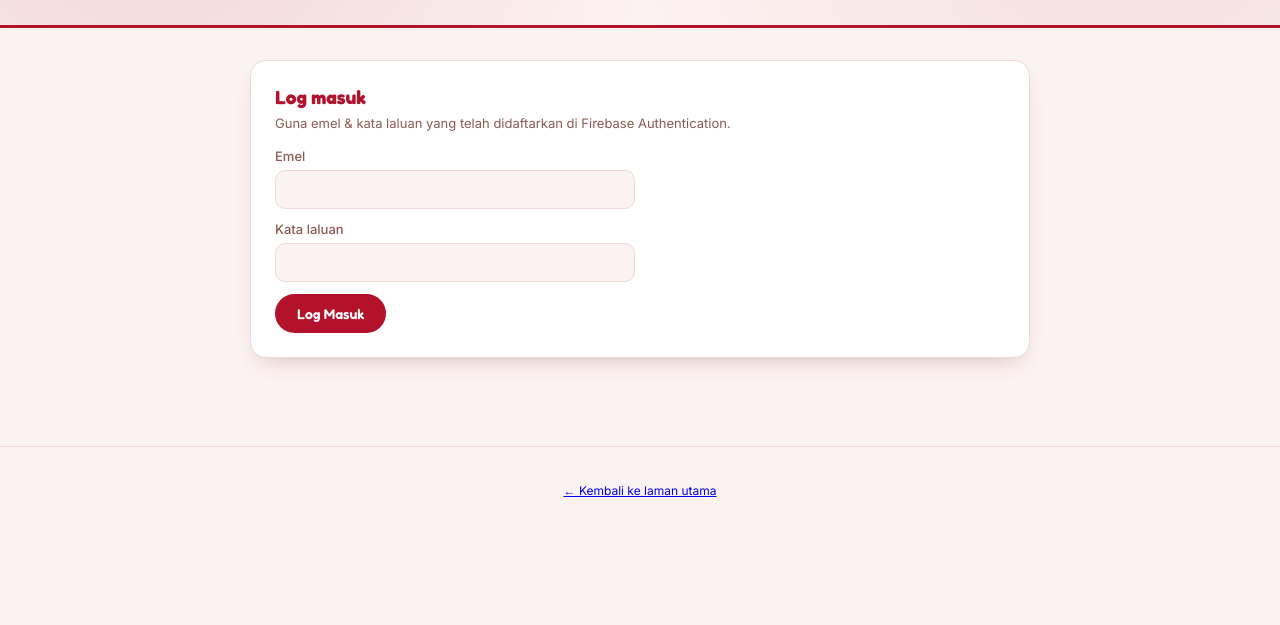
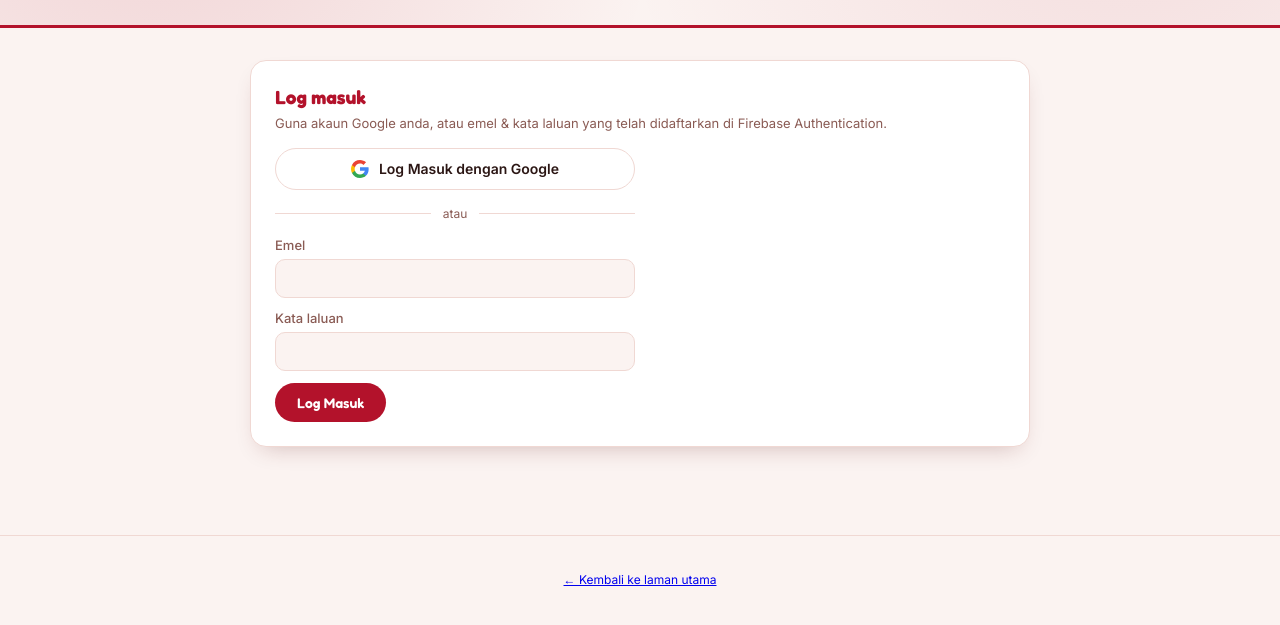
Before and after one commit to AJEHAR/merah, a plain HTML site: page admin/index.html in a window 1280 px wide. Shown: the part 165-790 px from the top of the page. Drawn offline with nearby package versions, Linux system fonts and the light colour scheme; no server answers.

Commit message:
next google

```diff
--- a/admin/admin.css
+++ b/admin/admin.css
@@ -90,6 +90,42 @@ textarea{
 }
 .btn-primary:hover{opacity:.9;}
 .btn-primary:disabled{opacity:.5;cursor:not-allowed;}
+
+.btn-google{
+  display:flex;
+  align-items:center;
+  justify-content:center;
+  gap:10px;
+  width:100%;
+  max-width:360px;
+  font-family:'Inter',sans-serif;
+  font-weight:600;
+  font-size:14px;
+  background:#fff;
+  color:var(--ink);
+  border:1.5px solid var(--line);
+  padding:11px 22px;
+  border-radius:999px;
+  cursor:pointer;
+  transition:border-color .15s ease, box-shadow .15s ease;
+}
+.btn-google:hover{border-color:#4285F4;box-shadow:0 2px 8px -2px rgba(66,133,244,.35);}
+
+.divider{
+  display:flex;
+  align-items:center;
+  gap:12px;
+  max-width:360px;
+  color:var(--ink-soft);
+  font-size:12px;
+  margin:16px 0;
+}
+.divider::before,.divider::after{
+  content:"";
+  flex:1;
+  height:1px;
+  background:var(--line);
+}
 
 .btn-ghost{
   font-family:'Inter',sans-serif;
--- a/admin/admin.js
+++ b/admin/admin.js
@@ -50,6 +50,13 @@ function parseCsv(text) {
   return rows;
 }
 
+// SENARAI EMEL YANG DIBENARKAN log masuk sebagai admin.
+// Ini hanya untuk paparan mesej yang lebih jelas — sekatan SEBENAR
+// dikuatkuasakan oleh Firestore Rules (lihat README.md bahagian Google Sign-In).
+const ALLOWED_ADMIN_EMAILS = [
+  "g-39150004@moe-dl.edu.my",
+];
+
 // ---------------- Firebase refs ----------------
 const auth = firebase.auth();
 const db = firebase.firestore();
@@ -91,10 +98,29 @@ loginForm.addEventListener("submit", (e) => {
   });
 });
 
+const googleLoginBtn = document.getElementById("googleLoginBtn");
+googleLoginBtn.addEventListener("click", () => {
+  loginError.hidden = true;
+  const provider = new firebase.auth.GoogleAuthProvider();
+  auth.signInWithPopup(provider).catch((err) => {
+    loginError.textContent = "Log masuk Google gagal: " + err.message;
+    loginError.hidden = false;
+  });
+});
+
 logoutBtn.addEventListener("click", () => auth.signOut());
 
 auth.onAuthStateChanged((user) => {
   if (user) {
+    const isAllowed =
+      ALLOWED_ADMIN_EMAILS.length === 0 || ALLOWED_ADMIN_EMAILS.includes(user.email);
+
+    if (!isAllowed) {
+      loginError.textContent = `Emel "${user.email}" tidak dibenarkan mengurus data ini.`;
+      loginError.hidden = false;
+      auth.signOut();
+      return;
+    }
     loginBox.hidden = true;
     adminPanel.hidden = false;
     whoami.textContent = `Log masuk sebagai: ${user.email}`;
--- a/admin/index.html
+++ b/admin/index.html
@@ -24,7 +24,20 @@
     <!-- LOGIN -->
     <section id="loginBox" class="panel">
       <h2>Log masuk</h2>
-      <p class="hint">Guna emel &amp; kata laluan yang telah didaftarkan di Firebase Authentication.</p>
+      <p class="hint">Guna akaun Google anda, atau emel &amp; kata laluan yang telah didaftarkan di Firebase Authentication.</p>
+
+      <button id="googleLoginBtn" class="btn-google" type="button">
+        <svg width="18" height="18" viewBox="0 0 18 18" aria-hidden="true">
+          <path fill="#4285F4" d="M17.64 9.2c0-.64-.06-1.25-.16-1.84H9v3.48h4.84a4.14 4.14 0 0 1-1.8 2.72v2.26h2.9c1.7-1.57 2.7-3.87 2.7-6.62z"/>
+          <path fill="#34A853" d="M9 18c2.43 0 4.47-.8 5.96-2.18l-2.9-2.26c-.8.54-1.84.86-3.06.86-2.35 0-4.34-1.59-5.05-3.72H.98v2.33A9 9 0 0 0 9 18z"/>
+          <path fill="#FBBC05" d="M3.95 10.7A5.4 5.4 0 0 1 3.66 9c0-.59.1-1.17.29-1.7V4.97H.98A9 9 0 0 0 0 9c0 1.45.35 2.83.98 4.03l2.97-2.33z"/>
+          <path fill="#EA4335" d="M9 3.58c1.32 0 2.51.46 3.44 1.35l2.58-2.58C13.46.89 11.43 0 9 0A9 9 0 0 0 .98 4.97l2.97 2.33C4.66 5.17 6.65 3.58 9 3.58z"/>
+        </svg>
+        Log Masuk dengan Google
+      </button>
+
+      <div class="divider"><span>atau</span></div>
+
       <form id="loginForm" class="stack">
         <label>Emel
           <input type="email" id="loginEmail" required autocomplete="username">
@@ -33,8 +46,8 @@
           <input type="password" id="loginPassword" required autocomplete="current-password">
         </label>
         <button type="submit" class="btn-primary">Log Masuk</button>
-        <p id="loginError" class="error-text" hidden></p>
       </form>
+      <p id="loginError" class="error-text" hidden></p>
     </section>
 
     <!-- ADMIN PANEL (hidden until logged in) -->
```
Also changed, not shown: 1 other file.
